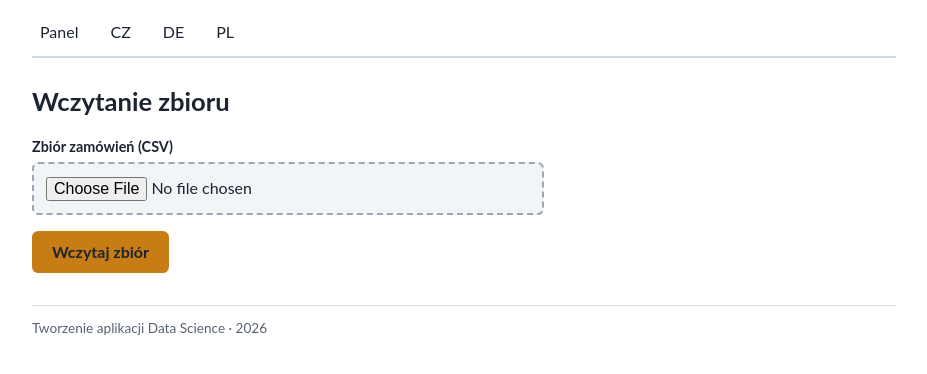
After one commit to A2K600/srodowisko-tads, a Flask app: page /wczytaj in a window 1280 px wide. The commit adds this page. Shown: the top 374 px of the page, without its empty margins (176-1103 px from the left). Run offline with Flask 3, Linux system fonts and the light colour scheme; some libraries are stand-ins or nearby versions.

Commit message:
wczytanie pliku CSV

```diff
--- a/app/config.py
+++ b/app/config.py
@@ -9,6 +9,7 @@ class Config:
     SCIEZKA_DANYCH = str(KATALOG / "dane" / "zamowienia.csv")
     DEBUG = False
     WTF_I18N_ENABLED = False
+    MAX_CONTENT_LENGTH = 1024 * 1024             # 1 MiB
 
 
 class RozwojowaConfig(Config):
--- a/app/forms.py
+++ b/app/forms.py
@@ -1,4 +1,5 @@
 from flask_wtf import FlaskForm
+from flask_wtf.file import FileAllowed, FileField, FileRequired
 from wtforms import BooleanField, IntegerField, SelectField, SubmitField, TextAreaField
 from wtforms.validators import (
     InputRequired,
@@ -52,3 +53,14 @@ class RaportForm(FormularzBazowy):
     def validate_rok(self, pole):
         if (pole.data, self.region.data) in self._istniejace:
             raise ValidationError("Raport za ten rok i region już istnieje")
+
+
+class ZbiorForm(FormularzBazowy):
+    plik = FileField(
+        "Zbiór zamówień (CSV)",
+        validators=[
+            FileRequired(message="Wskaż plik do wczytania"),
+            FileAllowed(["csv"], message="Dopuszczalny jest wyłącznie format CSV"),
+        ],
+    )
+    wczytaj = SubmitField("Wczytaj zbiór")
--- a/app/routes_panel.py
+++ b/app/routes_panel.py
@@ -10,8 +10,8 @@ from flask import (
     request,
     url_for,
 )
-
-from .forms import FiltrForm, RaportForm
+from werkzeug.utils import secure_filename
+from .forms import FiltrForm, RaportForm, ZbiorForm
 from .services import (
     dostepne_regiony,
     policz_wskazniki,
@@ -19,6 +19,7 @@ from .services import (
     wykaz_raportow,
     zapisz_raport,
     zestawienie_regionow,
+    wczytaj_zbior,
 )
 
 panel_bp = Blueprint("panel", __name__)
@@ -87,7 +88,21 @@ def nowy_raport():
     status = 422 if formularz.errors else 200
     return render_template("new_report.html", formularz=formularz), status
 
-
+@panel_bp.route("/wczytaj", methods=["GET", "POST"])
+def wczytaj():
+    formularz = ZbiorForm()
+    if formularz.validate_on_submit():
+        plik = formularz.plik.data
+        nazwa = secure_filename(plik.filename)
+        try:
+            liczba = wczytaj_zbior(plik.stream)
+        except ValueError as blad:
+            formularz.plik.errors.append(f"Niepoprawna zawartość: {blad}")
+        else:
+            flash(f"Wczytano {liczba} zamówień z pliku {nazwa}", "success")
+            return redirect(url_for("panel.wczytaj"), 303)
+    status = 422 if formularz.errors else 200
+    return render_template("upload.html", formularz=formularz), status
 @panel_bp.get("/stary-panel")
 def stary_panel():
     return redirect(url_for("panel.kpi"), 301)
--- a/app/services.py
+++ b/app/services.py
@@ -1,5 +1,5 @@
 import csv
-
+import io
 
 def wczytaj_zamowienia(sciezka):
     with open(sciezka, encoding="utf-8", newline="") as plik:
@@ -61,3 +61,15 @@ def zestawienie_regionow(sciezka):
     for kod in dostepne_regiony(sciezka):
         wyniki.append(policz_wskazniki(sciezka, kod))
     return wyniki
+
+
+WYMAGANE_KOLUMNY = {"data", "region", "przychod", "koszt"}
+
+
+def wczytaj_zbior(strumien):
+    tekst = strumien.read().decode("utf-8")      # zły plik -> UnicodeDecodeError (to też ValueError)
+    czytnik = csv.DictReader(io.StringIO(tekst))
+    brakujace = WYMAGANE_KOLUMNY - set(czytnik.fieldnames or [])
+    if brakujace:
+        raise ValueError("brak kolumn: " + ", ".join(sorted(brakujace)))
+    return sum(1 for _ in czytnik)
--- a/app/static/styles.css
+++ b/app/static/styles.css
@@ -1,9 +1,15 @@
-/* Arkusz stylów panelu wskaźników */
+/* Arkusz stylów panelu wskaźników (ćwiczenia 4 i 5). Dostarczony w materiałach: zastępuje plik z ćwiczeń 4. */
+
+/* Zmienne: kolory i odstęp */
 :root {
   --kolor-tekst: #1B2430;
   --kolor-akcent: #C87D14;
+  --kolor-akcent-ciemny: #A8650B;
   --kolor-tlo: #F2F5F8;
   --kolor-linia: #D3DCE6;
+  --kolor-pole: #9AA7B8;
+  --kolor-blad: #8F2F22;
+  --kolor-blad-tlo: #F7E4E2;
   --odstep: 1rem;
 }
 
@@ -18,29 +24,133 @@ body {
   color: var(--kolor-tekst);
 }
 
+/* Nagłówki */
+h1 { margin: 1.5rem 0 var(--odstep); font-size: 1.6rem; }
+
+/* Nawigacja */
 nav { display: flex; gap: var(--odstep); border-bottom: 2px solid var(--kolor-linia); padding-bottom: .5rem; }
 nav a { color: var(--kolor-tekst); text-decoration: none; padding: .25rem .5rem; }
 nav a.aktywna { border-bottom: 3px solid var(--kolor-akcent); font-weight: 700; }
 
+/* Kafelki wskaźników (ćwiczenia 4) */
 .kafelki { display: flex; flex-wrap: wrap; gap: var(--odstep); margin: var(--odstep) 0; }
 .kafelek { flex: 1 1 9rem; background: var(--kolor-tlo); border: 1px solid var(--kolor-linia); border-radius: .5rem; padding: .75rem 1rem; }
 .kafelek span { display: block; font-size: .85rem; color: #566174; }
 .kafelek b { font-size: 1.4rem; }
 
+/* Tabela zestawienia regionów */
 table { width: 100%; border-collapse: collapse; }
 th, td { padding: .5rem .75rem; text-align: left; border-bottom: 1px solid var(--kolor-linia); }
 tr:nth-child(even) td { background: var(--kolor-tlo); }
 
+/* Oceny marży */
 .ocena { padding: .1rem .5rem; border-radius: 1rem; font-size: .85rem; }
 .ocena.wysoka { background: #E1F0EC; color: #17695A; }
 .ocena.norma  { background: #FCF0DA; color: #8A5200; }
 .ocena.niska  { background: #F7E4E2; color: #8F2F22; }
 
-.komunikat { padding: .5rem 1rem; border-radius: .5rem; }
-.komunikat.sukces { background: #E1F0EC; }
+/* Komunikaty flash: kategorie sukces, ostrzezenie i blad (ćwiczenia 5) */
+.komunikat {
+  margin: .75rem 0;
+  padding: .6rem 1rem;
+  border: 1px solid var(--kolor-linia);
+  border-radius: .5rem;
+  background: var(--kolor-tlo);
+}
+.komunikat.sukces { background: #E1F0EC; border-color: #A9D3C8; color: #17695A; }
+.komunikat.ostrzezenie { background: #FCF0DA; border-color: #EBCB93; color: #8A5200; }
+.komunikat.blad { background: var(--kolor-blad-tlo); border-color: #E4B3AC; color: var(--kolor-blad); }
 
+/* Formularze: POST w jednej kolumnie, GET jako filtr w poziomie */
+form { margin: var(--odstep) 0; }
+form[method="post"] { max-width: 32rem; }
+form[method="get"] {
+  display: flex;
+  flex-wrap: wrap;
+  align-items: flex-end;
+  gap: var(--odstep);
+  padding: .75rem 1rem;
+  background: var(--kolor-tlo);
+  border: 1px solid var(--kolor-linia);
+  border-radius: .5rem;
+}
+form[method="get"] .pole { flex: 0 1 12rem; margin: 0; }
+
+/* Pola formularza (makro pole z macros.html) */
+.pole { margin-bottom: var(--odstep); }
+.pole label { display: block; margin-bottom: .25rem; font-size: .9rem; font-weight: 700; }
+
+/* Kontrolki formularzy: liczby, listy, pola tekstowe, pliki, pola wyboru */
+input[type="text"],
+input[type="number"],
+select,
+textarea {
+  width: 100%;
+  padding: .5rem .6rem;
+  font: inherit;
+  color: inherit;
+  background: #FFFFFF;
+  border: 1px solid var(--kolor-pole);
+  border-radius: .4rem;
+}
+textarea { min-height: 5rem; resize: vertical; }
+input[type="file"] {
+  width: 100%;
+  padding: .75rem;
+  font: inherit;
+  background: var(--kolor-tlo);
+  border: 2px dashed var(--kolor-pole);
+  border-radius: .4rem;
+}
+input[type="checkbox"] { width: 1.1rem; height: 1.1rem; accent-color: var(--kolor-akcent); }
+
+/* Wyróżnienie pola aktywnego (fokus z klawiatury) */
+input:focus-visible,
+select:focus-visible,
+textarea:focus-visible,
+button:focus-visible {
+  outline: 3px solid #F1D3A1;
+  outline-offset: 1px;
+  border-color: var(--kolor-akcent);
+}
+
+/* Pole z błędem: klasę blad dodaje makro pole; komunikat jest pod polem */
+.pole.blad label { color: var(--kolor-blad); }
+.pole.blad input,
+.pole.blad select,
+.pole.blad textarea { background: #FFF8F7; border-color: var(--kolor-blad); }
+.komunikat-pola { margin: .25rem 0 0; font-size: .85rem; color: var(--kolor-blad); }
+
+/* Przyciski */
+button,
+input[type="submit"] {
+  padding: .55rem 1.25rem;
+  font: inherit;
+  font-weight: 700;
+  color: var(--kolor-tekst);
+  background: var(--kolor-akcent);
+  border: 0;
+  border-radius: .4rem;
+  cursor: pointer;
+}
+button:hover,
+input[type="submit"]:hover { background: var(--kolor-akcent-ciemny); color: #FFFFFF; }
+
+/* Stopka */
+footer {
+  margin-top: 2rem;
+  padding-top: .75rem;
+  border-top: 1px solid var(--kolor-linia);
+  font-size: .85rem;
+  color: #566174;
+}
+
+/* Wąskie ekrany: kafelki i pola jeden pod drugim */
 @media (max-width: 40rem) {
   .kafelki { flex-direction: column; flex-wrap: nowrap; }
   nav { gap: .25rem; }
   nav a { padding: .25rem .4rem; }
+  form[method="get"] .pole { flex: 1 1 100%; }
+  button,
+  input[type="submit"] { width: 100%; }
 }
--- /dev/null
+++ b/app/templates/upload.html
@@ -0,0 +1,12 @@
+{# upload.html #}
+{% extends "base.html" %}
+{% from "macros.html" import pole %}
+{% block tytul %}Wczytanie zbioru{% endblock %}
+{% block tresc %}
+<h1>Wczytanie zbioru</h1>
+<form method="post" enctype="multipart/form-data" novalidate>
+  {{ formularz.hidden_tag() }}
+  {{ pole(formularz.plik) }}
+  {{ formularz.wczytaj() }}
+</form>
+{% endblock %}
--- /dev/null
+++ b/pliki-testowe/brak_kolumn.csv
@@ -0,0 +1,2 @@
+a,b
+1,2
--- /dev/null
+++ b/pliki-testowe/zbior.csv
@@ -0,0 +1,3 @@
+data,region,przychod,koszt
+2026-01-01,PL,100,80
+2026-01-02,DE,200,150
--- /dev/null
+++ b/pliki-testowe/zbior.txt
@@ -0,0 +1 @@
+dowolna tresc
```
Also changed, not shown: pliki-testowe/duzy.csv (added), 1 other file.
